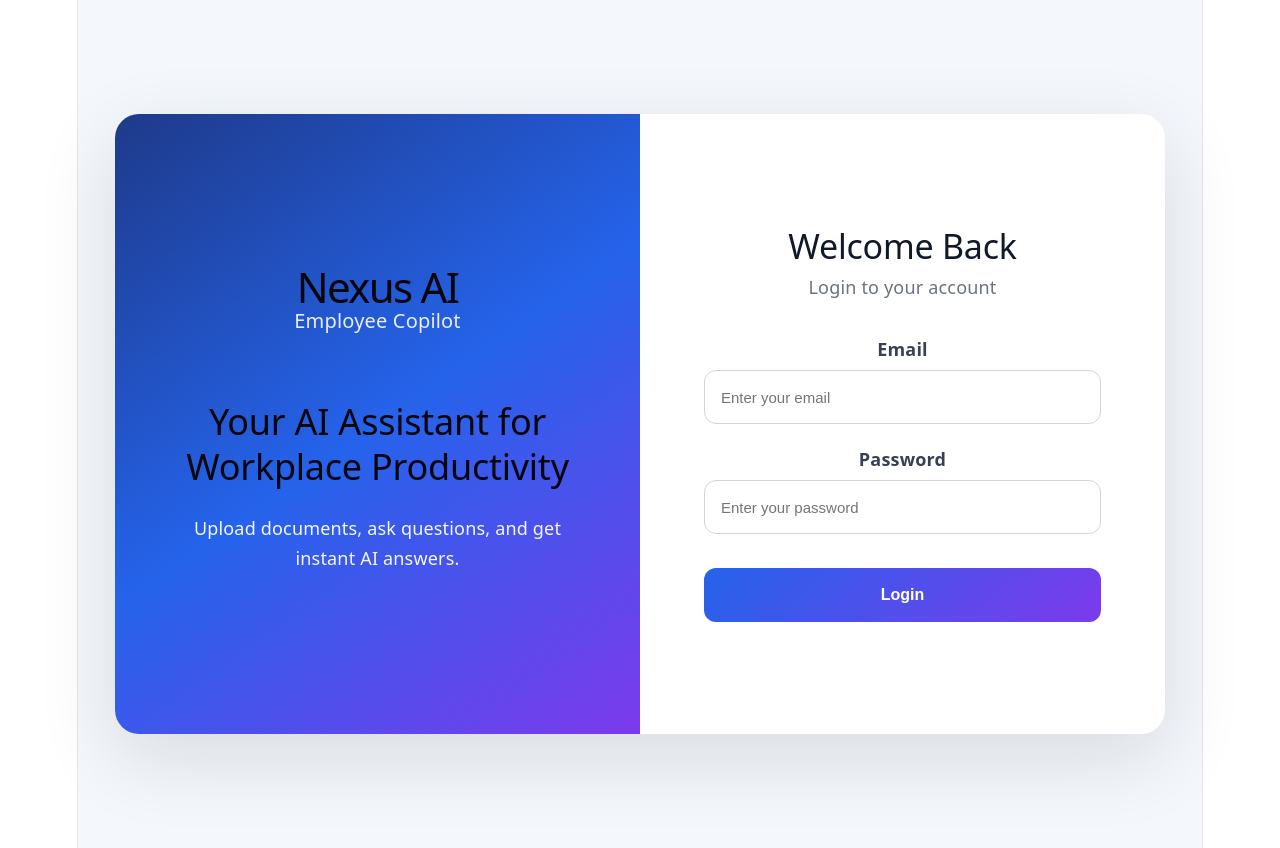
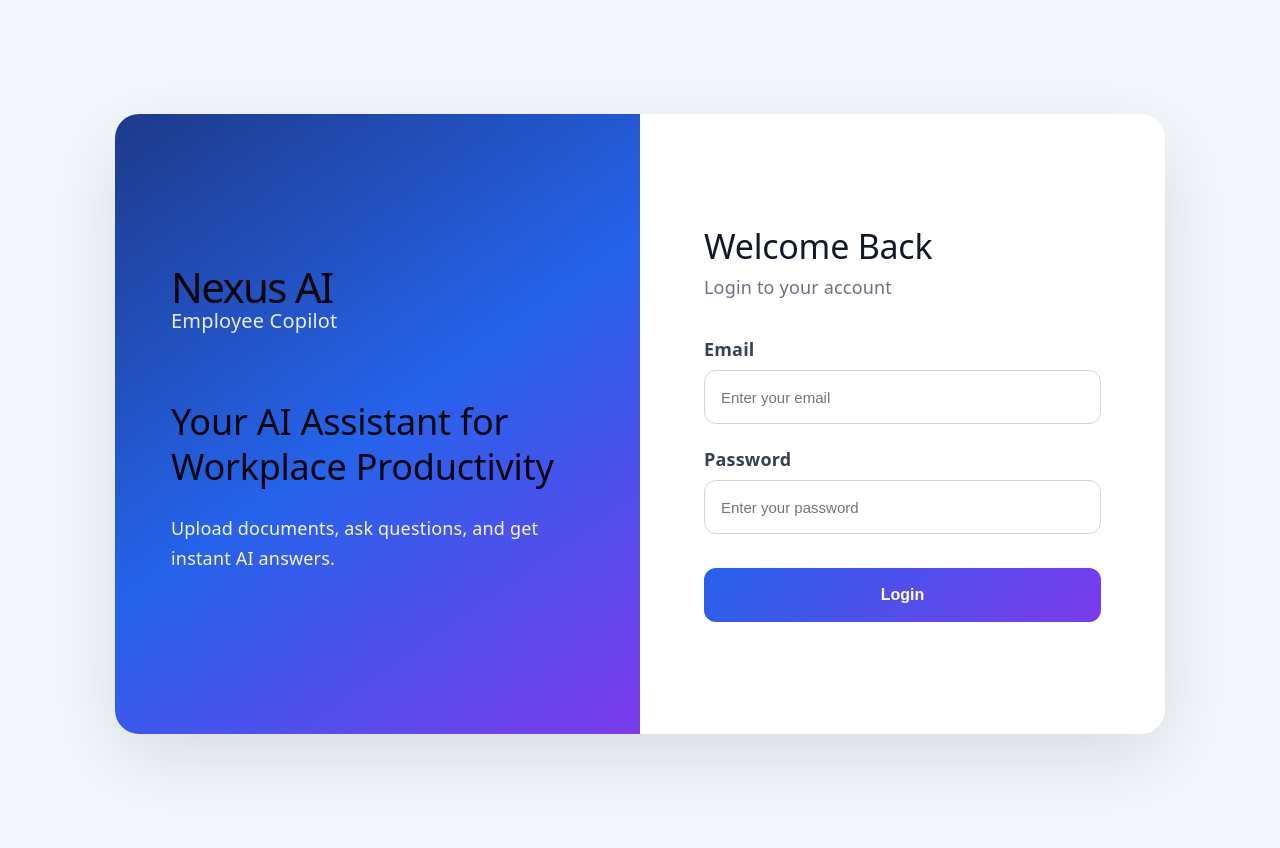
Before and after one commit to pushpendrasingh143/Nexus-AI-Employee-Copilot, a React app in the folder frontend/: page /login in a window 1280 px wide. Built offline with nearby package versions, Linux system fonts and the light colour scheme; no server answers; the HTML template or start-up script is replaced by a standard one.

Commit message:
Fix frontend dashboard layout width

```diff
--- a/frontend/src/index.css
+++ b/frontend/src/index.css
@@ -9,7 +9,8 @@
   --accent-border: rgba(170, 59, 255, 0.5);
   --social-bg: rgba(244, 243, 236, 0.5);
   --shadow:
-    rgba(0, 0, 0, 0.1) 0 10px 15px -3px, rgba(0, 0, 0, 0.05) 0 4px 6px -2px;
+    rgba(0, 0, 0, 0.1) 0 10px 15px -3px,
+    rgba(0, 0, 0, 0.05) 0 4px 6px -2px;
 
   --sans: system-ui, 'Segoe UI', Roboto, sans-serif;
   --heading: system-ui, 'Segoe UI', Roboto, sans-serif;
@@ -42,7 +43,8 @@
     --accent-border: rgba(192, 132, 252, 0.5);
     --social-bg: rgba(47, 48, 58, 0.5);
     --shadow:
-      rgba(0, 0, 0, 0.4) 0 10px 15px -3px, rgba(0, 0, 0, 0.25) 0 4px 6px -2px;
+      rgba(0, 0, 0, 0.4) 0 10px 15px -3px,
+      rgba(0, 0, 0, 0.25) 0 4px 6px -2px;
   }
 
   #social .button-icon {
@@ -55,12 +57,12 @@ body {
 }
 
 #root {
-  width: 1126px;
-  max-width: 100%;
-  margin: 0 auto;
-  text-align: center;
-  border-inline: 1px solid var(--border);
-  min-height: 100svh;
+  width: 100%;
+  max-width: none;
+  margin: 0;
+  text-align: left;
+  border-inline: none;
+  min-height: 100vh;
   display: flex;
   flex-direction: column;
   box-sizing: border-box;
@@ -77,20 +79,24 @@ h1 {
   font-size: 56px;
   letter-spacing: -1.68px;
   margin: 32px 0;
+
   @media (max-width: 1024px) {
     font-size: 36px;
     margin: 20px 0;
   }
 }
+
 h2 {
   font-size: 24px;
   line-height: 118%;
   letter-spacing: -0.24px;
   margin: 0 0 8px;
+
   @media (max-width: 1024px) {
     font-size: 20px;
   }
 }
+
 p {
   margin: 0;
 }
```
Also changed, not shown: frontend/src/App.css (line endings or trailing spaces).
